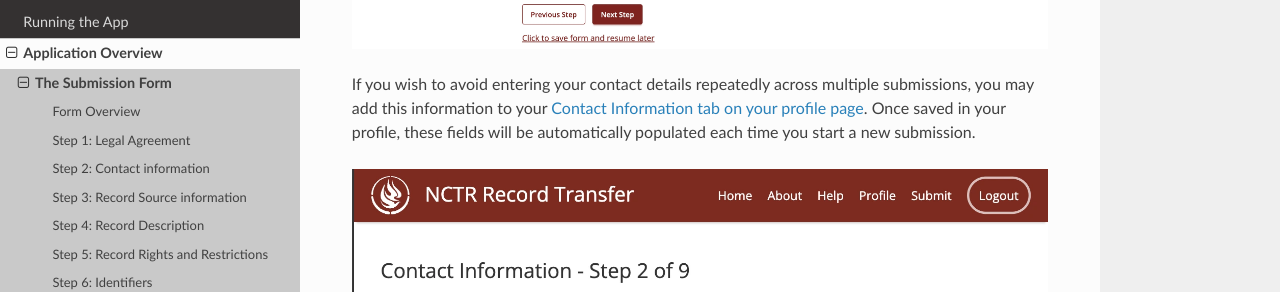
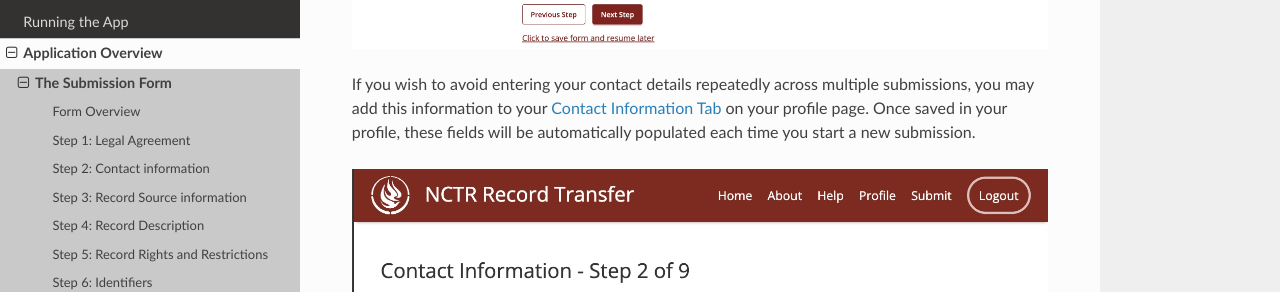
Before and after one commit to NationalCentreTruthReconciliation/Secure-Record-Transfer, a Sphinx documentation site: the page built from docs/application_overview/submission-form.rst, in a window 1280 px wide and 900 px high, scrolled down 2361 px. Shown: the part 159-451 px from the top of the window. Built offline with Sphinx 7.4.7 and the Read the Docs theme 3.1.0, drawn with Linux system fonts in a browser that asks for light colours; part of the change alters nothing that is shown.

```diff
--- a/docs/application_overview/submission-form.rst
+++ b/docs/application_overview/submission-form.rst
@@ -62,7 +62,7 @@ This step gathers contact information from the donor.
 .. image:: images/submission_step_2.webp
     :alt: Step 2 of the submission form
 
-If you wish to avoid entering your contact details repeatedly across multiple submissions, you may add this information to your :ref:`Contact Information tab on your profile page <user-profile-contact-info>`. Once saved in your profile, these fields will be automatically populated each time you start a new submission.
+If you wish to avoid entering your contact details repeatedly across multiple submissions, you may add this information to your :ref:`Contact Information Tab` on your profile page. Once saved in your profile, these fields will be automatically populated each time you start a new submission.
 
 .. image:: images/submission_step_2_prefilled.webp
     :alt: Step 2 of the submission form prefilled
```
